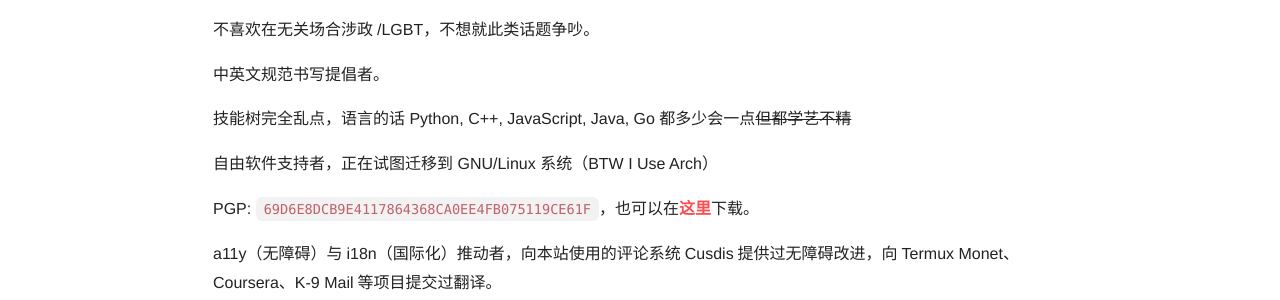
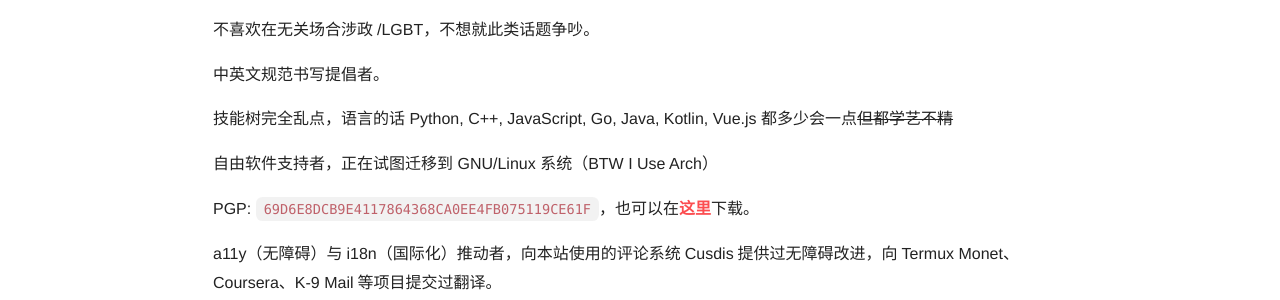
Before and after one commit to Young-Lord/Young-Lord.github.io, a Jekyll site: the page built from about.md, in a window 1280 px wide. Shown: the part 416-716 px from the top of the page. Built offline with Jekyll 4.4.1, drawn with Linux system fonts in a browser that asks for light colours; nearby versions of some CDN libraries; comment, search, counter and statistics services are not loaded.

Commit message:
about -> lang skill

```diff
--- a/about.md
+++ b/about.md
@@ -20,7 +20,7 @@
 
 中英文规范书写提倡者。
 
-技能树完全乱点，语言的话 Python, C++, JavaScript, Java, Go 都多少会一点<del>但都学艺不精</del>
+技能树完全乱点，语言的话 Python, C++, JavaScript, Go, Java, Kotlin, Vue.js 都多少会一点<del>但都学艺不精</del>
 
 自由软件支持者，正在试图迁移到 GNU/Linux 系统（BTW I Use Arch）
 
```
